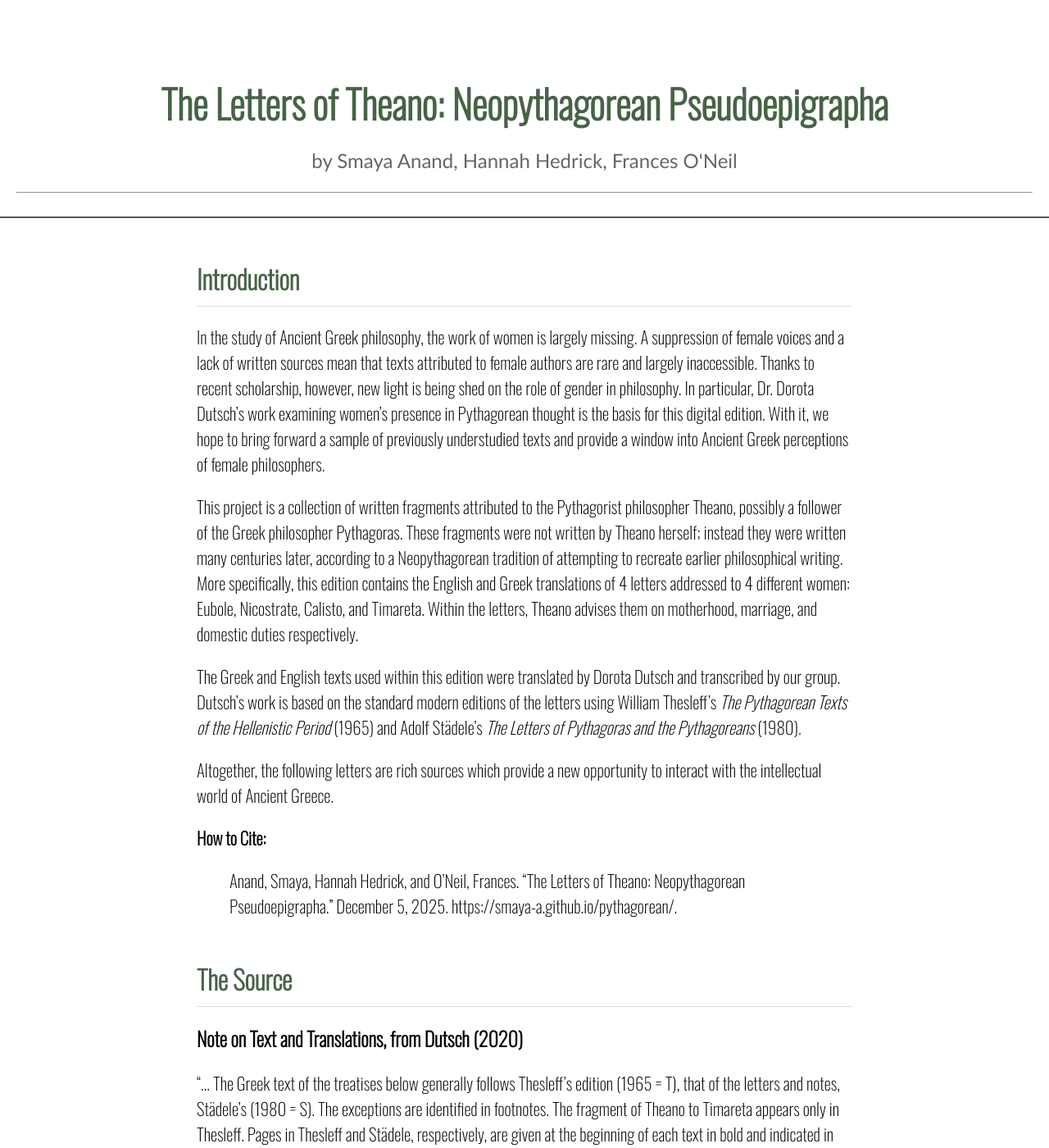
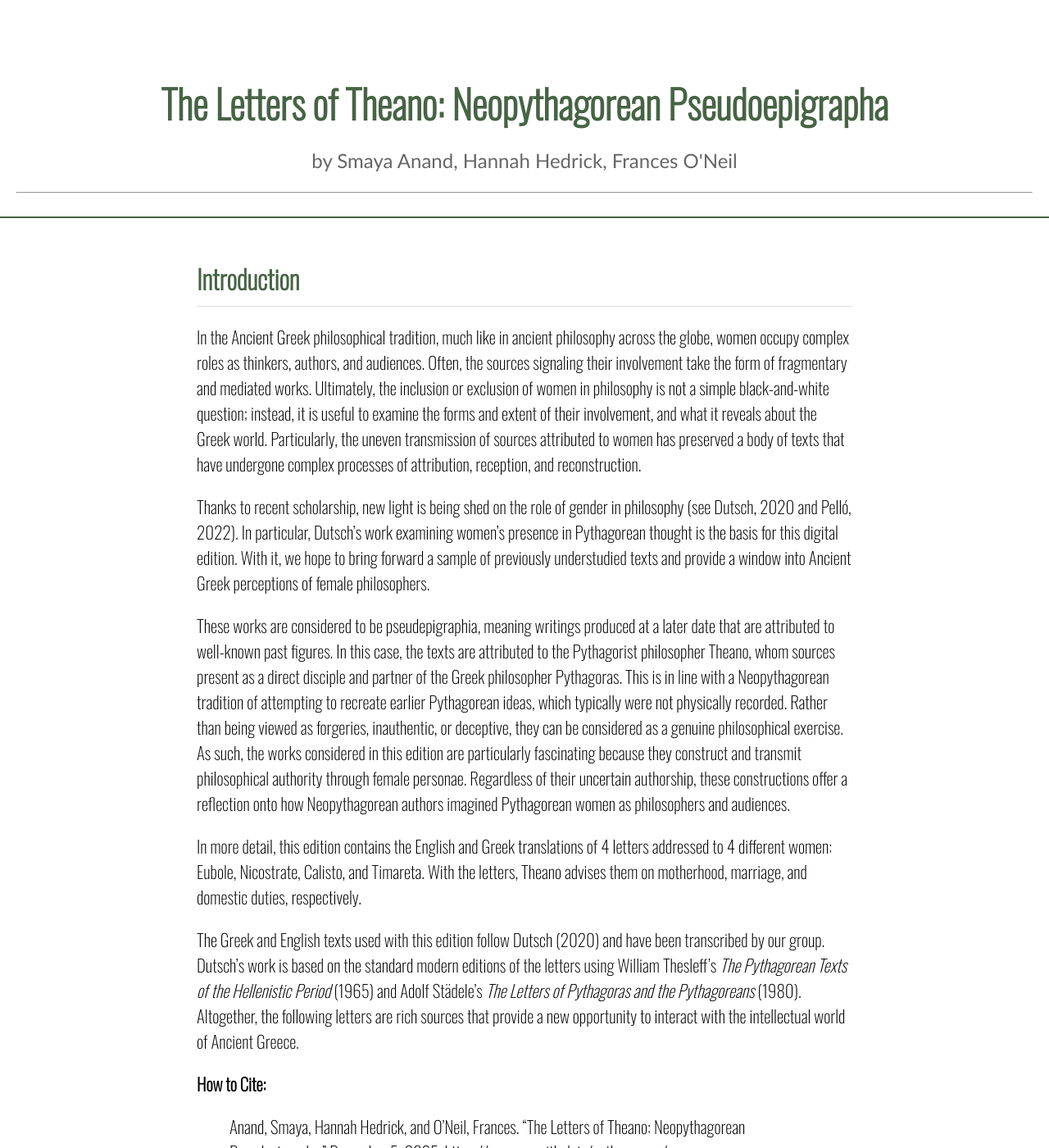
Before and after one commit to smaya-a/pythagorean, a Jekyll site: the page built from index.markdown, in a window 1280 px wide and 1400 px high. Shown: the whole window at 82% size. Built offline with Jekyll 4.4.1, drawn with Linux system fonts in a browser that asks for light colours; some of the changed text lies outside the part shown.

Commit message:
Update index.markdown

```diff
--- a/index.markdown
+++ b/index.markdown
@@ -5,18 +5,20 @@ layout: single_page
 {% assign media = site.mindoc_media | where: "page", "source" | sort: "order" %}
 
 # Introduction
-In the study of Ancient Greek philosophy, the work of women is largely missing. A suppression of female voices and a lack of written sources mean that texts attributed to female authors are rare and largely inaccessible. Thanks to recent scholarship, however, new light is being shed on the role of gender in philosophy. In particular, Dr. Dorota Dutsch's work examining women's presence in Pythagorean thought is the basis for this digital edition. With it, we hope to bring forward a sample of previously understudied texts and provide a window into Ancient Greek perceptions of female philosophers.
+In the Ancient Greek philosophical tradition, much like in ancient philosophy across the globe, women occupy complex roles as thinkers, authors, and audiences. Often, the sources signaling their involvement take the form of fragmentary and mediated works. Ultimately, the inclusion or exclusion of women in philosophy is not a simple black-and-white question; instead, it is useful to examine the forms and extent of their involvement, and what it reveals about the Greek world. Particularly, the uneven transmission of sources attributed to women has preserved a body of texts that have undergone complex processes of attribution, reception, and reconstruction.
 
-This project is a collection of written fragments attributed to the Pythagorist philosopher Theano, possibly a follower of the Greek philosopher Pythagoras. These fragments were not written by Theano herself; instead they were written many centuries later, according to a Neopythagorean tradition of attempting to recreate earlier philosophical writing. More specifically, this edition contains the English and Greek translations of 4 letters addressed to 4 different women: Eubole, Nicostrate, Calisto, and Timareta. Within the letters, Theano advises them on motherhood, marriage, and domestic duties respectively.
+Thanks to recent scholarship, new light is being shed on the role of gender in philosophy (see Dutsch, 2020 and Pelló, 2022). In particular, Dutsch’s work examining women’s presence in Pythagorean thought is the basis for this digital edition. With it, we hope to bring forward a sample of previously understudied texts and provide a window into Ancient Greek perceptions of female philosophers.
 
-The Greek and English texts used within this edition were translated by Dorota Dutsch and transcribed by our group. Dutsch’s work is based on the standard modern editions of the letters using William Thesleff’s _The Pythagorean Texts of the Hellenistic Period_ (1965) and Adolf Städele’s _The Letters of Pythagoras and the Pythagoreans_ (1980).
+These works are considered to be pseudepigraphia, meaning writings produced at a later date that are attributed to well-known past figures. In this case, the texts are attributed to the Pythagorist philosopher Theano, whom sources present as a direct disciple and partner of the Greek philosopher Pythagoras. This is in line with a Neopythagorean tradition of attempting to recreate earlier Pythagorean ideas, which typically were not physically recorded. Rather than being viewed as forgeries, inauthentic, or deceptive, they can be considered as a genuine philosophical exercise. As such, the works considered in this edition are particularly fascinating because they construct and transmit philosophical authority through female personae. Regardless of their uncertain authorship, these constructions offer a reflection onto how Neopythagorean authors imagined Pythagorean women as philosophers and audiences.
 
-Altogether, the following letters are rich sources which provide a new opportunity to interact with the intellectual world of Ancient Greece.
+In more detail, this edition contains the English and Greek translations of 4 letters addressed to 4 different women: Eubole, Nicostrate, Calisto, and Timareta. With the letters, Theano advises them on motherhood, marriage, and domestic duties, respectively.
+
+The Greek and English texts used with this edition follow Dutsch (2020) and have been transcribed by our group.  Dutsch’s work is based on the standard modern editions of the letters using William Thesleff’s _The Pythagorean Texts of the Hellenistic Period_ (1965) and Adolf Städele’s _The Letters of Pythagoras and the Pythagoreans_ (1980). Altogether, the following letters are rich sources that provide a new opportunity to interact with the intellectual world of Ancient Greece.
 
 
 **How to Cite:**
 
-> Anand, Smaya, Hannah Hedrick, and O'Neil, Frances. “The Letters of Theano: Neopythagorean Pseudoepigrapha.” December 5, 2025. https://smaya-a.github.io/pythagorean/.
+> Anand, Smaya, Hannah Hedrick, and O'Neil, Frances. “The Letters of Theano: Neopythagorean Pseudepigrapha.” December 5, 2025. https://smaya-a.github.io/pythagorean/.
 
 # The Source
 
```
